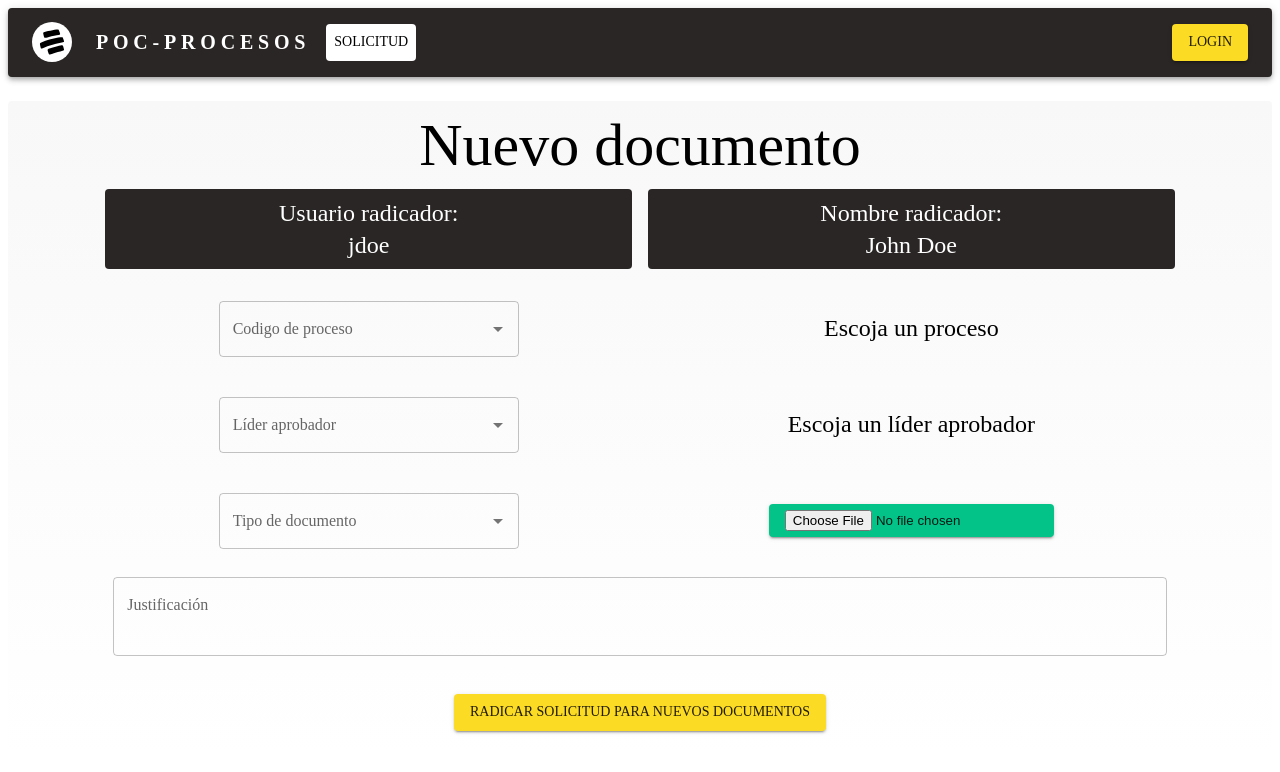
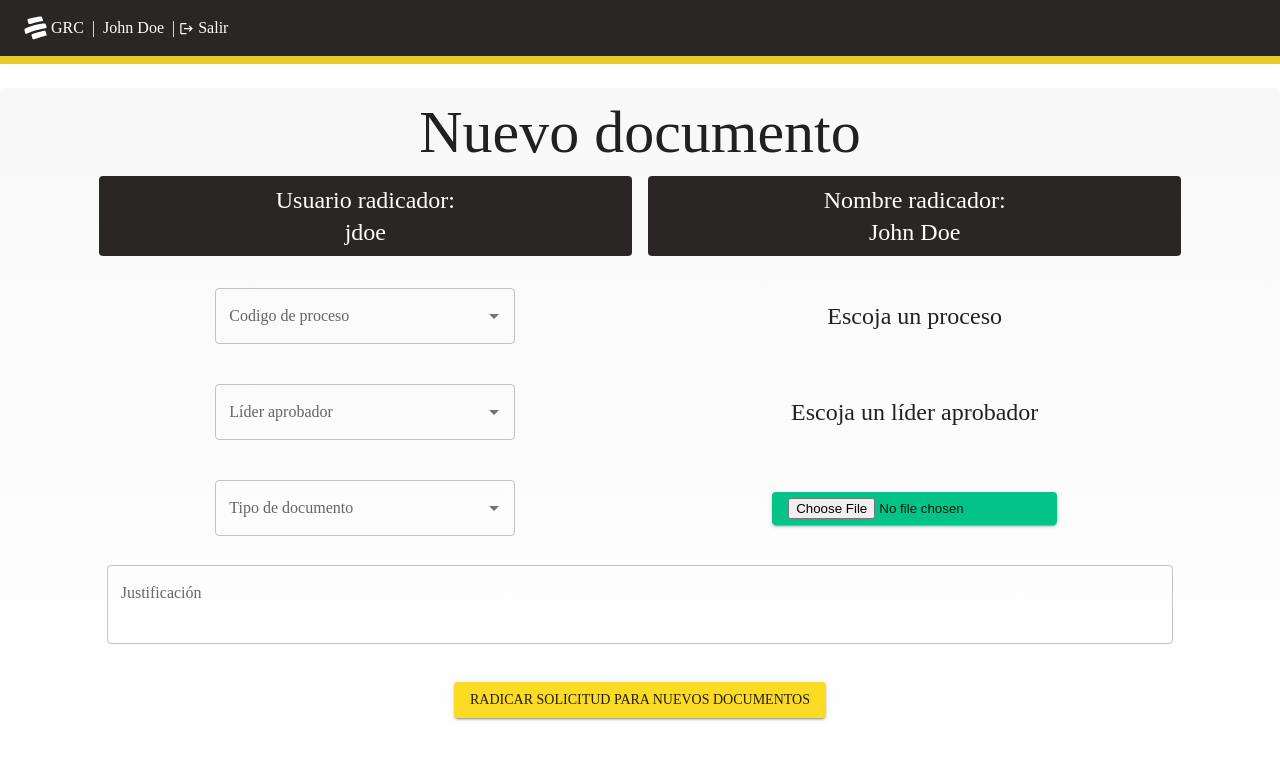
Before and after one commit to davidrios9/BlockcChain-React, a React (Vite) app: page /POC-Procesos/solicitud/nuevoDoc in a window 1280 px wide. Shown: the top 772 px of the page. Built offline with nearby package versions, Linux system fonts and the light colour scheme.

Commit message:
AppBar update

```diff
--- a/src/AppBar.jsx
+++ b/src/AppBar.jsx
@@ -1,143 +1,32 @@
 import * as React from 'react';
-import { AppBar, Box, Toolbar, IconButton, Typography, Menu, Container, Button, MenuItem } from '@mui/material';
-import MenuIcon from '@mui/icons-material/Menu';
-import BancolombiaIcon from './/assets/logo.svg'
-import { useEffect } from "react";
-//import { AppContext } from './App';
-import { useNavigate } from 'react-router-dom';
-import { NavLink as ReactNav } from 'react-router-dom'
+import { AppBar, Box, Toolbar, Typography, Container, Divider, CssBaseline } from '@mui/material';
+import LogoutIcon from '@mui/icons-material/Logout';
+import BancolombiaIcon from './/assets/logo-Blanco.svg'
+
 
 
 export function AppBarTop() {
 
-    useEffect(() => {
-
-    }, []); // eslint-disable-line react-hooks/exhaustive-deps
-
-    const navigate = useNavigate();
-    const pages = ['solicitud'];
-    //const contextData = useContext(AppContext);
-    const [anchorElNav, setAnchorElNav] = React.useState(null);
-
-    const handleOpenNavMenu = (event) => {
-        setAnchorElNav(event.currentTarget);
-    };
-
-
-    const handleCloseNavMenu = (page) => {
-        page = page.toLowerCase();
-        page = page.replace(" ", "")
-        navigate('POC-Procesos/' + page);
-        setAnchorElNav(null);
-    };
-
 
     return (
-        <AppBar position="static" sx={{ borderRadius: 1 }}>
-            <Container maxWidth="xl">
-                <Toolbar disableGutters>
-                    <Box component="img" src={BancolombiaIcon} alt="Logo de Bancolombia" sx={{ display: { xs: 'none', md: 'flex' }, mr: 1, maxWidth: 40 }} />
+        <div>
+            <CssBaseline />
+            <AppBar position='static' sx={{ height: '7vh' }}>
+                <Container maxWidth="xl" >
+                    <Toolbar disableGutters sx={{ height: '7vh', minHeight: '7vh!important' }}>
+                        <Box component="img" src={BancolombiaIcon} alt="Logo de Bancolombia" sx={{ display: { xs: 'none', md: 'flex' }, maxWidth: 23 }} />
 
-                    <MenuItem onClick={() => handleCloseNavMenu("")} sx={{ display: { xs: 'none', md: 'flex' } }}>
-                        <Typography
-                            variant="h6"
-                            noWrap
-                            sx={{
-                                display: { xs: 'none', md: 'flex' },
-                                fontWeight: 700,
-                                letterSpacing: '.3rem',
-                                color: 'inherit',
-                                textDecoration: 'none',
-                                '&:hover': { bgcolor: 'white', color: 'black' },
-                                borderRadius: 1
-                            }}
-                        >
-                            POC-PROCESOS
-                        </Typography>
-                    </MenuItem>
+                        <Typography variant="h7" sx={{ m: 0.5, }}>  GRC</Typography>
+                        <Typography variant="h7" sx={{ m: 0.5, }}>|</Typography>
+                        <Typography variant="h7" sx={{ m: 0.5, }}>John Doe</Typography>
+                        <Typography variant="h7" sx={{ m: 0.5, }}> |</Typography>
+                        <LogoutIcon sx={{ fontSize: 15 }} />
+                        <Typography variant="h7" sx={{ m: 0.5, }}>Salir</Typography>
 
-                    <Box sx={{ flexGrow: 1, display: { xs: 'flex', md: 'none' } }}>
-                        <IconButton
-                            size="large"
-                            aria-label="account of current user"
-                            aria-controls="menu-appbar"
-                            aria-haspopup="true"
-                            onClick={handleOpenNavMenu}
-                            color="inherit"
-                        >
-                            <MenuIcon />
-                        </IconButton>
-                        <Menu
-                            id="menu-appbar"
-                            anchorEl={anchorElNav}
-                            anchorOrigin={{
-                                vertical: 'bottom',
-                                horizontal: 'left',
-                            }}
-                            keepMounted
-                            transformOrigin={{
-                                vertical: 'top',
-                                horizontal: 'left',
-                            }}
-                            open={Boolean(anchorElNav)}
-                            onClose={() => handleCloseNavMenu("")}
-                            sx={{
-                                display: { xs: 'block', md: 'none' },
-                            }}
-                        >
-                            {pages.map((page) => (
-                                <MenuItem key={page} onClick={() => handleCloseNavMenu(page)} autoFocus >
-                                    <Typography textAlign="center">{page}</Typography>
-                                </MenuItem>
-                            ))}
-                        </Menu>
-                    </Box>
-
-                    <Typography
-                        variant="h5"
-                        noWrap
-                        component="a"
-                        onClick={() => handleCloseNavMenu("")}
-                        sx={{
-                            mr: 2,
-                            display: { xs: 'flex', md: 'none' },
-                            flexGrow: 1,
-                            fontFamily: 'monospace',
-                            fontWeight: 700,
-                            letterSpacing: '.3rem',
-                            color: 'inherit',
-                            textDecoration: 'none',
-                        }}
-                    >
-                        POC-PROCESOS
-                    </Typography>
-                    <Box sx={{ flexGrow: 1, textAlign: 'center', display: { xs: 'none', md: 'flex' } }}>
-                        {pages.map((page) => (
-                            <Button
-                                component={ReactNav}
-                                to={"POC-Procesos/" + page.replace(" ", "")}
-                                key={page}
-                                onClick={() => handleCloseNavMenu(page)}
-                                sx={{ mr: 1, my: 2, color: 'white', active: 'true', display: 'block', '&:hover': { bgcolor: 'white', color: 'black' }, '&.active': { bgcolor: 'white', color: 'black' } }}
-                            >
-                                {page}
-                            </Button>
-                        ))}
-                    </Box>
-
-                    <Box sx={{ flexGrow: 0, display: { xs: 'none', md: 'flex' } }}>
-                        <Button variant="contained" id="walletButton" onClick={null} color="yellow" sx={{ backgroundColor: 'FCDB25' }}>
-                            Login
-                        </Button>
-                    </Box>
-
-                    <Box sx={{ flexGrow: 0, display: { xs: 'flex', md: 'none' } }}>
-                        <Button variant="contained" id="walletButton" onClick={null} color="yellow" sx={{ backgroundColor: 'FCDB25' }}>
-                            Login
-                        </Button>
-                    </Box>
-                </Toolbar>
-            </Container>
-        </AppBar >
+                    </Toolbar>
+                </Container>
+            </AppBar >
+            <Divider sx={{ borderBottomWidth: '1vh', backgroundColor: '#FCDB25', borderStyle: 'revert' }} />
+        </div>
     )
 }
```
Also changed, not shown: src/assets/Logo Blanco.png (added), src/assets/logo-blanco.svg (added).
